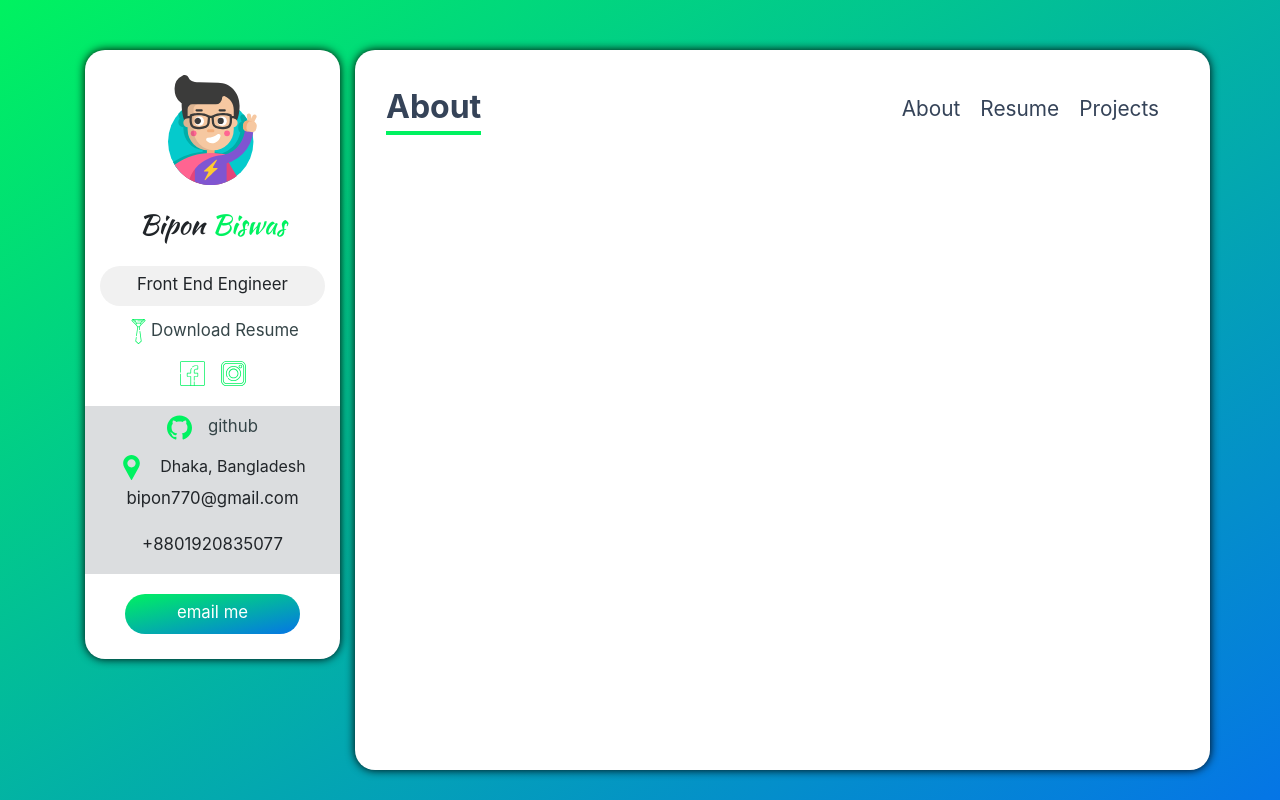
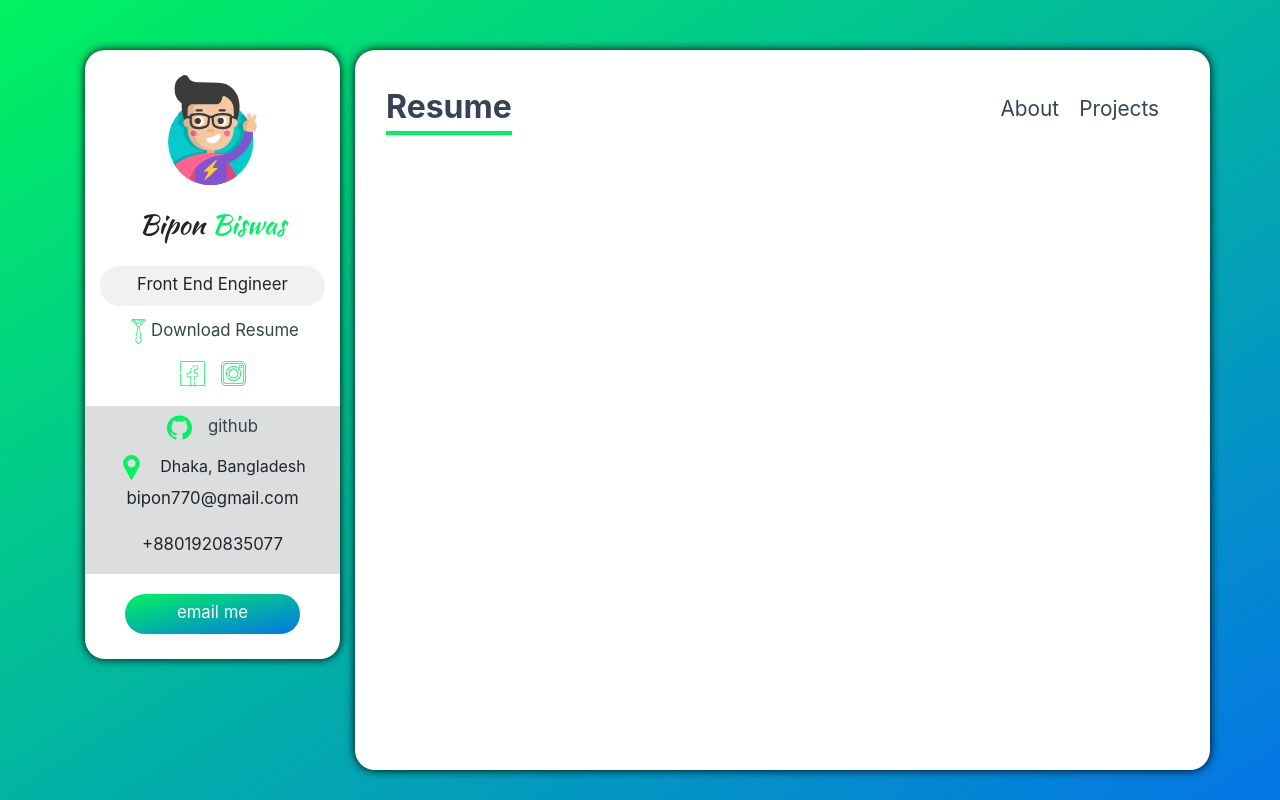
Before and after one commit to bipon68/me-react-portfolio2, a React (Create React App) app: page / in a window 1280 px wide. Both pictures are taken after a click on the element "Resume". Built offline with nearby package versions, Linux system fonts and the light colour scheme.

Commit message:
#3 navbar active using setState

```diff
--- a/src/components/Navbar.js
+++ b/src/components/Navbar.js
@@ -10,9 +10,16 @@ const Navbar = () => {
                {active}
             </div>
             <div className="navbar__items">
-                <div className="navbar__item">About</div>
-                <div className="navbar__item">Resume</div>
-                <div className="navbar__item">Projects</div>
+
+            {active !== 'About' && <div className="navbar__item" onClick={() => setActive('About')}>About</div>}
+
+            {active !== 'Resume'&& <div className="navbar__item" onClick={() => setActive('Resume')}>Resume</div>
+            }
+
+            {active !== 'Projects' && <div className="navbar__item" onClick={() => setActive('Projects')}>Projects</div>}
+
+
+
             </div>
         </div>
     )
```
